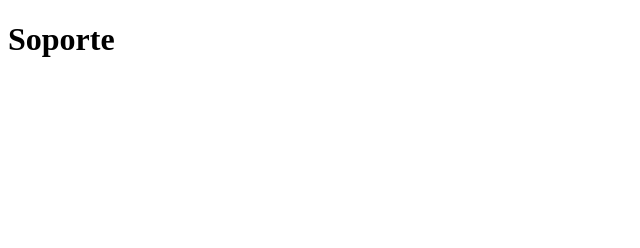
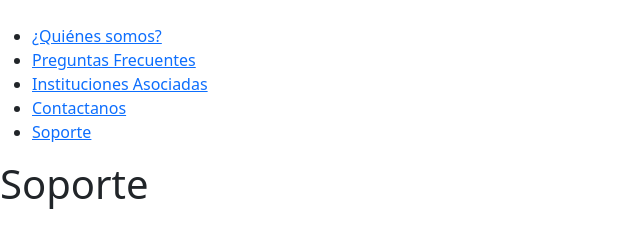
Before and after one commit to jicaicedos/PlataformaRegistroAsistencias, a plain HTML site: page soporte.html in a window 1280 px wide. Shown: the whole page, without its empty margins (0-640 px from the left). Drawn offline with nearby package versions, Linux system fonts and the light colour scheme.

Commit message:
Se incorpora menu en la página de soporte

```diff
--- a/soporte.html
+++ b/soporte.html
@@ -5,8 +5,25 @@
     <meta http-equiv="X-UA-Compatible" content="IE=edge">
     <meta name="viewport" content="width=device-width, initial-scale=1.0">
     <title>Soporte</title>
+    <link href="https://cdn.jsdelivr.net/npm/bootstrap@5.1.1/dist/css/bootstrap.min.css" rel="stylesheet" integrity="sha384-F3w7mX95PdgyTmZZMECAngseQB83DfGTowi0iMjiWaeVhAn4FJkqJByhZMI3AhiU" crossorigin="anonymous">
 </head>
 <body>
+    <header>
+        <img src="" alt="">
+        <nav>
+            <ul>
+                <li><a href="quiensomos.html">¿Quiénes somos?</a></li>
+                <li><a href="preguntasFrecuentes.html">Preguntas Frecuentes</a></li>
+                <li><a href="institucionesAsociadas.html">Instituciones Asociadas</a></li>
+                <li><a href="contactanos.html">Contactanos</a></li>
+                <li><a href="soporte.html">Soporte</a></li>
+
+            </ul>
+        </nav>
+    </header>
+
     <h1>Soporte</h1>
+
+    <script src="https://cdn.jsdelivr.net/npm/bootstrap@5.1.1/dist/js/bootstrap.bundle.min.js" integrity="sha384-/bQdsTh/da6pkI1MST/rWKFNjaCP5gBSY4sEBT38Q/9RBh9AH40zEOg7Hlq2THRZ" crossorigin="anonymous"></script>
 </body>
 </html>
```
